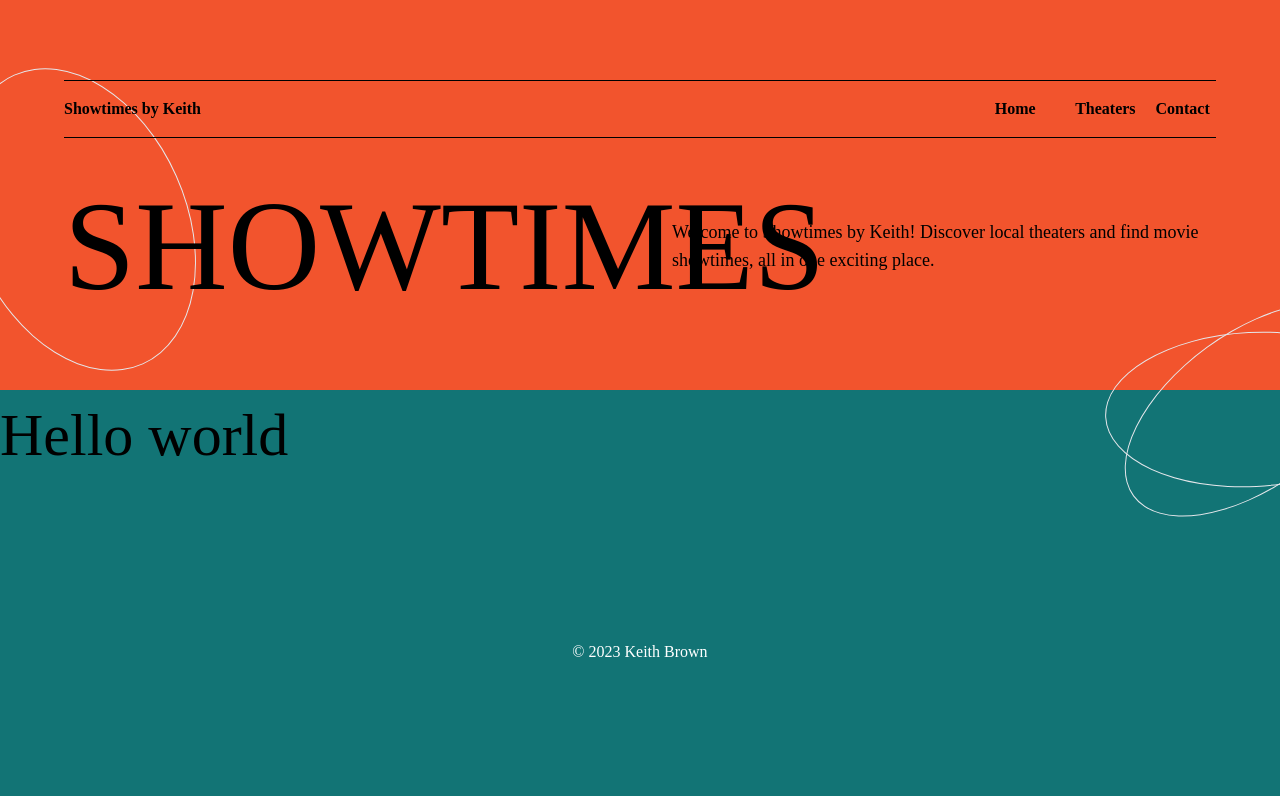
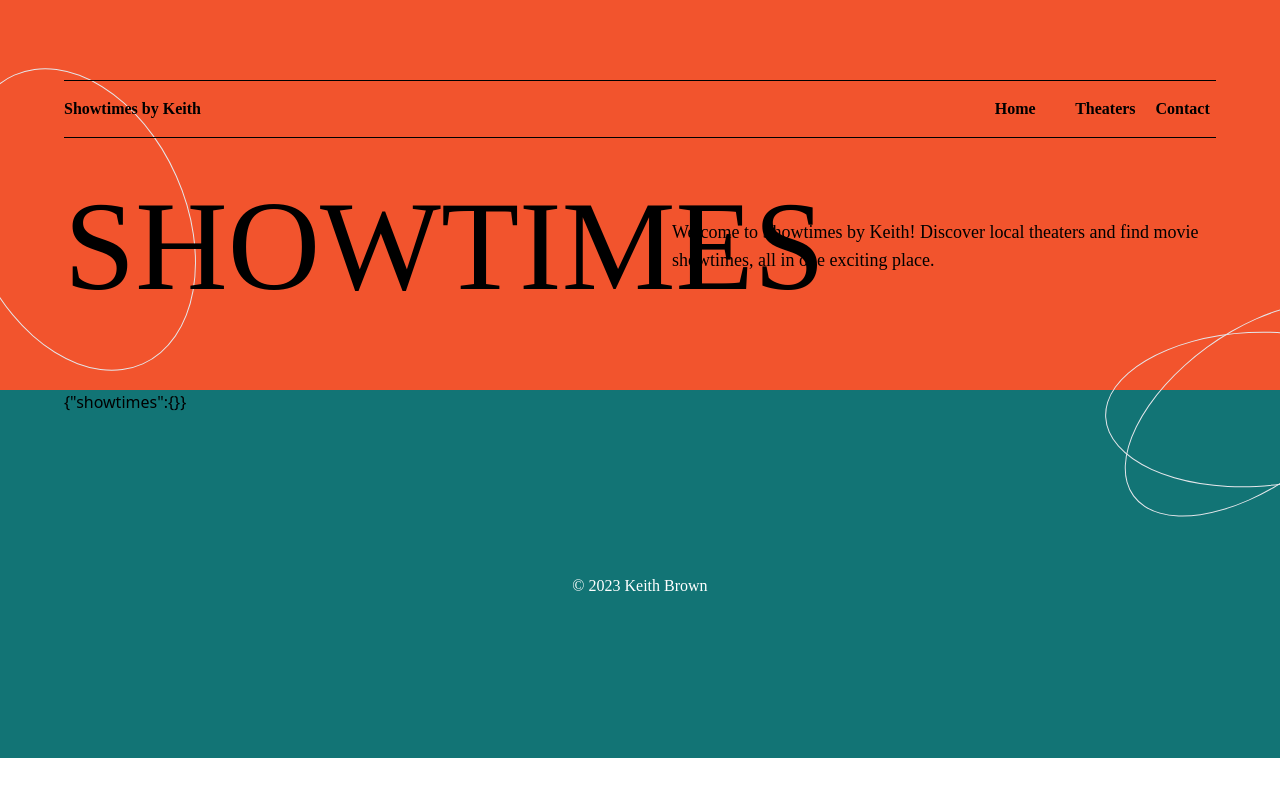
Before and after one commit to kbrownw/movieFrontEnd, a React (Vite) app: page /showtimes in a window 1280 px wide. Shown: the top 796 px of the page. Built offline with nearby package versions, Linux system fonts and the light colour scheme; a web font is replaced by a local one.

Commit message:
Add useShowtimeAPI hook and ShowtimeProvider context

```diff
--- a/src/App.jsx
+++ b/src/App.jsx
@@ -2,16 +2,24 @@ import { LandingPage } from "./components/LandingPage/LandingPage.jsx";
 import { Header } from "./components/Header/Header.jsx";
 import { Footer } from "./components/Footer.jsx";
 import { Routes, Route } from "react-router-dom";
+import { createContext, useState } from "react";
+import { ShowtimesLanding } from "./components/ShowtimesLanding.jsx";
+import { ShowtimesWrapper } from "./context/ShowtimesProvider.jsx";
+
+const TheaterIdContext = createContext(null);
 
 function App() {
+  const [theaterId, setTheaterId] = useState();
   return (
     <>
       <main className="bg-dark-blue overflow-hidden">
         <Header />
-        <Routes>
-          <Route path="/" element={<LandingPage />}></Route>
-          <Route path="/showtimes" element={<h1>Hello world</h1>}></Route>
-        </Routes>
+        <ShowtimesWrapper>
+          <Routes>
+            <Route path="/" element={<LandingPage />}></Route>
+            <Route path={`/showtimes`} element={<ShowtimesLanding />}></Route>
+          </Routes>
+        </ShowtimesWrapper>
         <Footer />
       </main>
     </>
--- /dev/null
+++ b/src/components/ShowtimesLanding.jsx
@@ -0,0 +1,16 @@
+import { TitleLargeWhite } from "./TitleLargeWhite";
+import { useShowtimeAPI } from "../hooks/useShowtimeAPI";
+
+export const ShowtimesLanding = () => {
+  const { isLoading, showtimes } = useShowtimeAPI();
+
+  return (
+    <section className="max-w-6xl lg:px-0 px-4 mx-auto relative">
+      {isLoading ? (
+        <TitleLargeWhite title="Loading..." />
+      ) : (
+        JSON.stringify({ showtimes })
+      )}
+    </section>
+  );
+};
--- a/src/components/Theaters/Theaters.jsx
+++ b/src/components/Theaters/Theaters.jsx
@@ -1,28 +1,44 @@
 import styles from "./theaters.module.css";
+import { useShowtimeAPI } from "../../hooks/useShowtimeAPI";
+import { useNavigate } from "react-router-dom";
+
+export const borderRadiusRandom = () => {
+  let cornersArray = [];
+  let largeCornerCount = 0;
+
+  for (let i = 0; i <= 3; i++) {
+    let randomNumber = Math.random();
+    if (randomNumber > 0.5 && largeCornerCount < 3) {
+      cornersArray.push("lg");
+      largeCornerCount++;
+    } else {
+      cornersArray.push("sm");
+    }
+  }
+  return cornersArray;
+};
 
 export const Theaters = ({ theaters }) => {
+  const { getShowtimes } = useShowtimeAPI();
+  const navigate = useNavigate();
+
   const theaterCard = Object.values(theaters).map(
     ({ id, name, hasReservedSeating, distance }) => {
-      let roundedDistance = distance.toFixed(2);
-      let corners = [];
-      let largeCornerCount = 0;
-      for (let i = 0; i <= 3; i++) {
-        let randomNumber = Math.random();
-        if (randomNumber > 0.5 && largeCornerCount < 3) {
-          corners.push("lg");
-          largeCornerCount++;
-        } else {
-          corners.push("sm");
-        }
-      }
+      const roundedDistance = distance.toFixed(2);
+      const corners = borderRadiusRandom();
+
       const tlCorner = "border-tl-" + corners[0];
       const trCorner = "border-tr-" + corners[1];
       const blCorner = "border-bl-" + corners[2];
       const brCorner = "border-br-" + corners[3];
 
       return (
-        <a
-          href="#top"
+        <button
+          onClick={(e) => {
+            e.preventDefault();
+            getShowtimes(id);
+            navigate("/showtimes");
+          }}
           key={id}
           className={`bg-blue text-center justify-items-center grid min-w-[350px] w-[30vw] min-h-[350px] mb-10 py-20 transition hover:shadow-2xl ${styles[tlCorner]} ${styles[trCorner]} ${styles[blCorner]} ${styles[brCorner]}`}
         >
@@ -39,7 +55,7 @@ export const Theaters = ({ theaters }) => {
           <p className="text-white font-normal text-xl">
             Located {roundedDistance} miles away
           </p>
-        </a>
+        </button>
       );
     }
   );
--- /dev/null
+++ b/src/context/ShowtimesProvider.jsx
@@ -0,0 +1,16 @@
+import { createContext } from "react";
+import { useShowtimeAPI } from "../hooks/useShowtimeAPI";
+
+export const ShowtimesContext = createContext();
+
+export const ShowtimesWrapper = ({ children }) => {
+  const { isLoading, showtimes, getShowtimes } = useShowtimeAPI();
+
+  console.log("Context showtimes: ", showtimes);
+
+  return (
+    <ShowtimesContext.Provider value={{ isLoading, showtimes, getShowtimes }}>
+      {children}
+    </ShowtimesContext.Provider>
+  );
+};
--- /dev/null
+++ b/src/hooks/useShowtimeAPI.jsx
@@ -0,0 +1,35 @@
+import { useState } from "react";
+
+export const useShowtimeAPI = () => {
+  const [showtimes, setShowtimes] = useState({});
+  const [isLoading, setLoading] = useState(false);
+
+  let data;
+
+  const getShowtimes = async (id) => {
+    const url = "http://localhost:8080/showtimes?id=" + id;
+    let response;
+
+    setLoading(true);
+    try {
+      response = await fetch(url);
+    } catch (error) {
+      console.log(error);
+    }
+    try {
+      data = await response.json();
+    } catch (error) {
+      console.log("Data error", error);
+    }
+    try {
+      setShowtimes(data);
+      console.log(data);
+    } catch (error) {
+      console.log("Set showtimes error", error);
+    } finally {
+      setLoading(false);
+    }
+  };
+
+  return { isLoading, showtimes, getShowtimes };
+};
```
